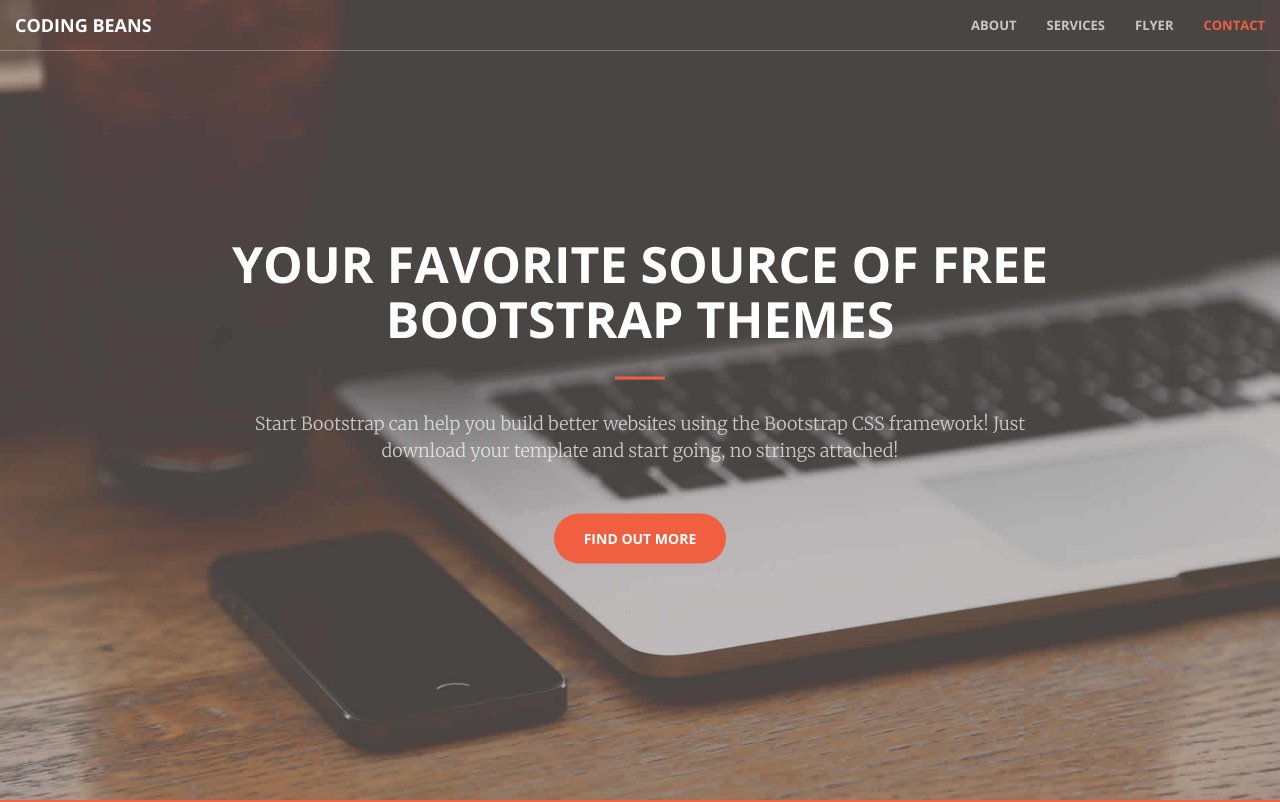
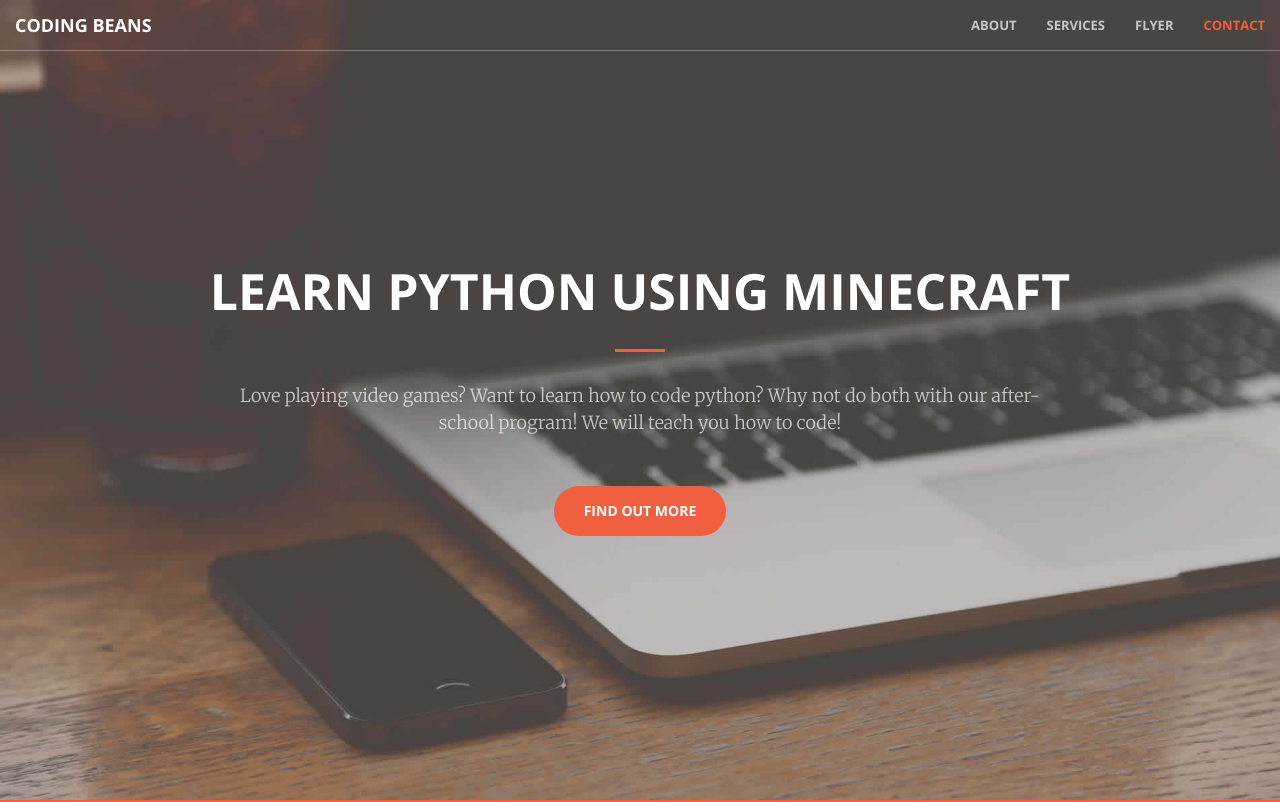
Before and after one commit to CPPCodingBeans/CPPCodingBeans.github.io, a website: page index.html in a window 1280 px wide. Shown: the top 802 px of the page. Drawn offline with nearby package versions, Linux system fonts and the light colour scheme.

Commit message:
Update index.html

```diff
--- a/index.html
+++ b/index.html
@@ -71,9 +71,9 @@
     <header>
         <div class="header-content">
             <div class="header-content-inner">
-                <h1 id="homeHeading">Your Favorite Source of Free Bootstrap Themes</h1>
+                <h1 id="homeHeading">Learn Python Using Minecraft</h1>
                 <hr>
-                <p>Start Bootstrap can help you build better websites using the Bootstrap CSS framework! Just download your template and start going, no strings attached!</p>
+                <p>Love playing video games? Want to learn how to code python? Why not do both with our after-school program! We will teach you how to code!</p>
                 <a href="#about" class="btn btn-primary btn-xl page-scroll">Find Out More</a>
             </div>
         </div>
```
